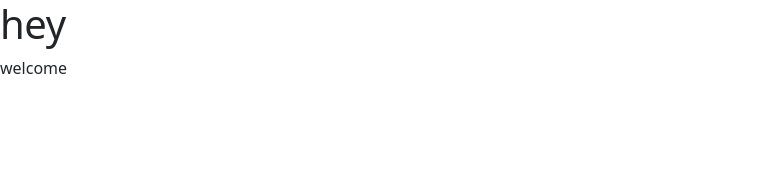
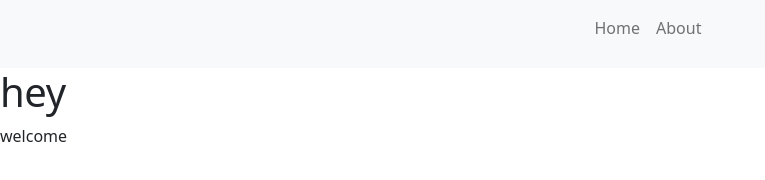
Before and after one commit to fsunesara/Fresco, a Gatsby site: page / in a window 1280 px wide. Shown: the whole page, without its empty margins (0-765 px from the left). Built offline with nearby package versions, Linux system fonts and the light colour scheme; Gatsby itself is replaced by a stand-in of ours.

Commit message:
Basic navbar features

```diff
--- a/src/components/layout.js
+++ b/src/components/layout.js
@@ -11,14 +11,14 @@ import PropTypes from "prop-types"
 import "./layout.css"
 import "./bootstrap.min.css"
 
-const Layout = ({ children }) => {
+import NavBar from "./navbar"
 
-  return (
+const Layout = ({ children }) => (
     <>
-    {children}
+      <NavBar />
+      {children}
     </>
-  )
-}
+);
 
 Layout.propTypes = {
   children: PropTypes.node.isRequired,
--- /dev/null
+++ b/src/components/navbar.js
@@ -0,0 +1,49 @@
+import React, { Component } from "react"
+import { Link } from 'gatsby'
+
+export default class NavBar extends Component {
+    state = {
+        open: false,
+        classnames:'collapse navbar-collapse',
+        links:[
+            {
+                id:1,
+                path:'/',
+                text:'Home'
+            },
+            {
+                id:2,
+                path:'/about',
+                text:'About'
+            }
+        ]
+    }
+
+    navBarAction = () => {
+        this.state.open ? this.setState({open:false,classnames:"collapse navbar-collapse"}) : this.setState({open:true,classnames:"collapse navbar-collapse show"});
+    }
+    render() {
+        return <nav className="navbar navbar-expand-sm navbar-light bg-light">
+            <div className="navbar-brand"/>
+        <button className="navbar-toggler" type="button" onClick={this.navBarAction}>
+            <span className="navbar-toggler-icon" />
+        </button>
+        <div className={this.state.classnames}>
+            <ul className="navbar-nav mx-auto">
+                {
+                    this.state.links.map(link => {
+                        return(
+                            <li key={link.id} className="nav-item">
+                                <Link to={link.path} className="nav-link text-capitalize">
+                                    {link.text}
+                                </Link>
+                            </li>
+                        )
+                    })
+                }
+            </ul>
+
+        </div>
+       </nav>
+    }
+}
```
